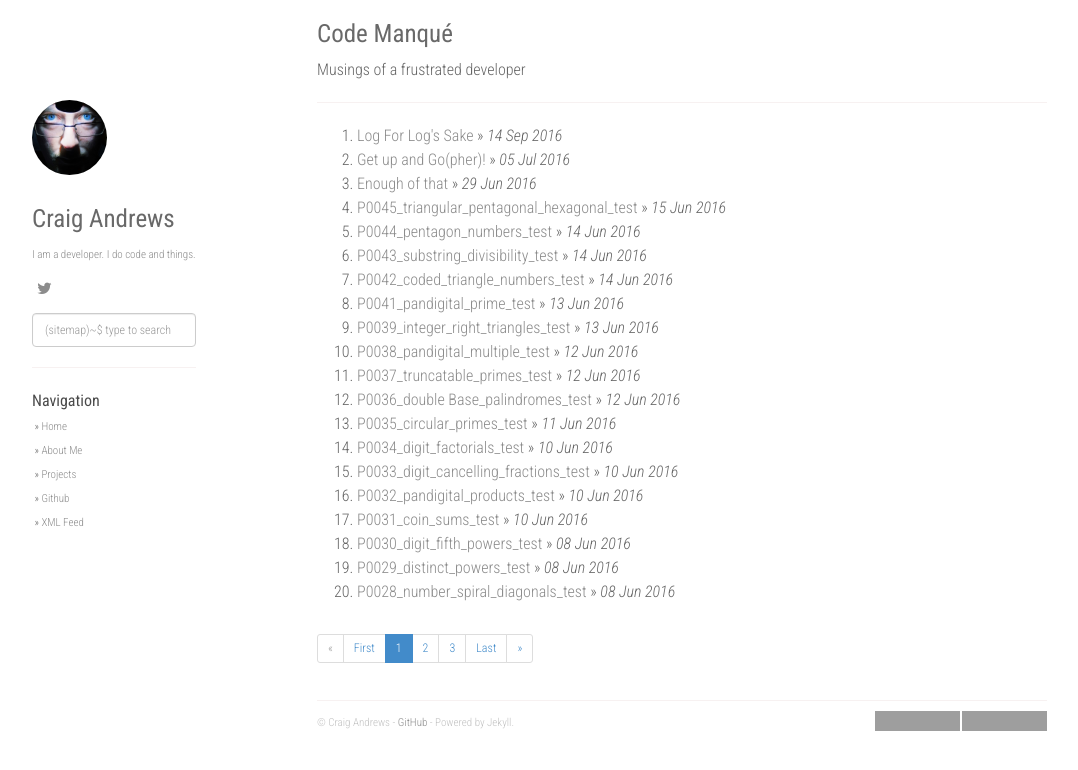
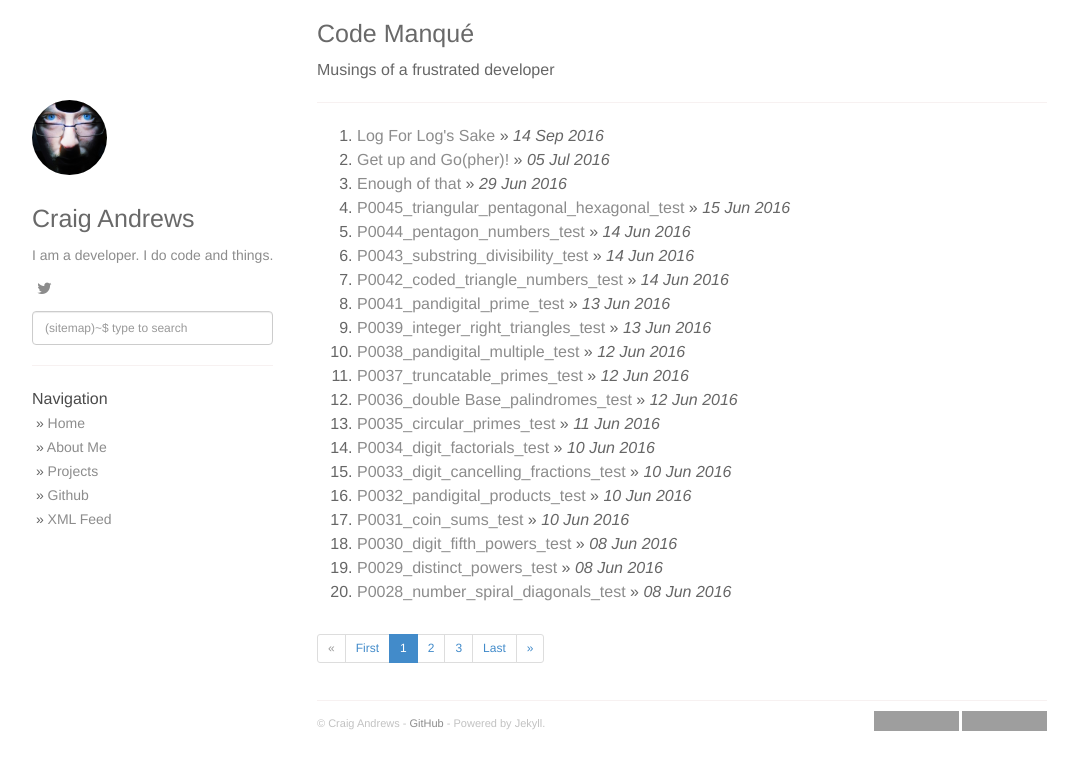
Before and after one commit to doozr/doozr.github.io, a Jekyll site: the page built from index.html, in a window 1280 px wide. Shown: the top 770 px of the page, without its empty margins (53-1131 px from the left). Built offline with Jekyll 4.4.1, drawn with Linux system fonts in a browser that asks for light colours; nearby versions of some CDN libraries; the list of posts is cut into pages by our own code; grey boxes are pictures that could not be loaded.

Commit message:
Hugely improve font awfulness

```diff
--- a/_layouts/default.html
+++ b/_layouts/default.html
@@ -82,8 +82,7 @@
         <link href="/static/css/bootstrap.min.css" rel="stylesheet">
 
         <!-- Fonts -->
-        <link href="//fonts.googleapis.com/css?family=Roboto+Condensed:400,300italic,300,400italic,700&amp;subset=latin,latin-ext" rel="stylesheet" type="text/css">
-
+        <!-- <link href="https://fonts.googleapis.com/css?family=Roboto" rel="stylesheet"> -->
         <!-- Custom CSS -->
         <link rel="stylesheet" href="/static/css/super-search.css">
         <link rel="stylesheet" href="/static/css/thickbox.css">
--- a/static/css/main.css
+++ b/static/css/main.css
@@ -2,7 +2,7 @@
  * Master styling
  */
 body {
-    font-family: "Roboto Condensed", Arial, sans-serif;
+    font-family: "Helvetica Neue",Helvetica,Arial,sans-serif;"
     background-color: #fff;
     font-size: 16px;
     line-height: 1.5em;
@@ -90,7 +90,7 @@
     color: #FFF;
     overflow-x: auto;
     font-family: Menlo, Monaco, Consolas, 'Courier New', monospace;
-    font-size: 12px;
+    font-size: 14px;
     border: none;
 }
 
@@ -141,7 +141,7 @@
  */
 div.col-sm-3 {
         margin-top: 100px;
-        font-size: 11px;
+        font-size: 14px;
         color: #666;
 }
 
--- a/static/css/super-search.css
+++ b/static/css/super-search.css
@@ -5,7 +5,7 @@
 
 input#js-search__input {
     font-size: 12px;
-    font-family: "Roboto Condensed", Arial, sans-serif;
+    font-family: "Helvetica Neue",Helvetica,Arial,sans-serif;
 }
 .is-active .search__input {
     transform: translateY(0);
```
